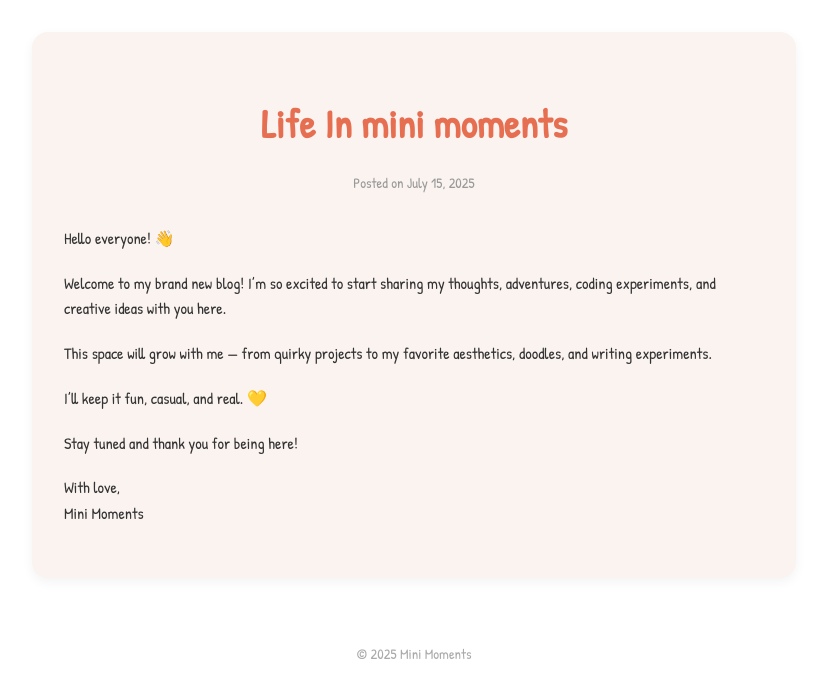
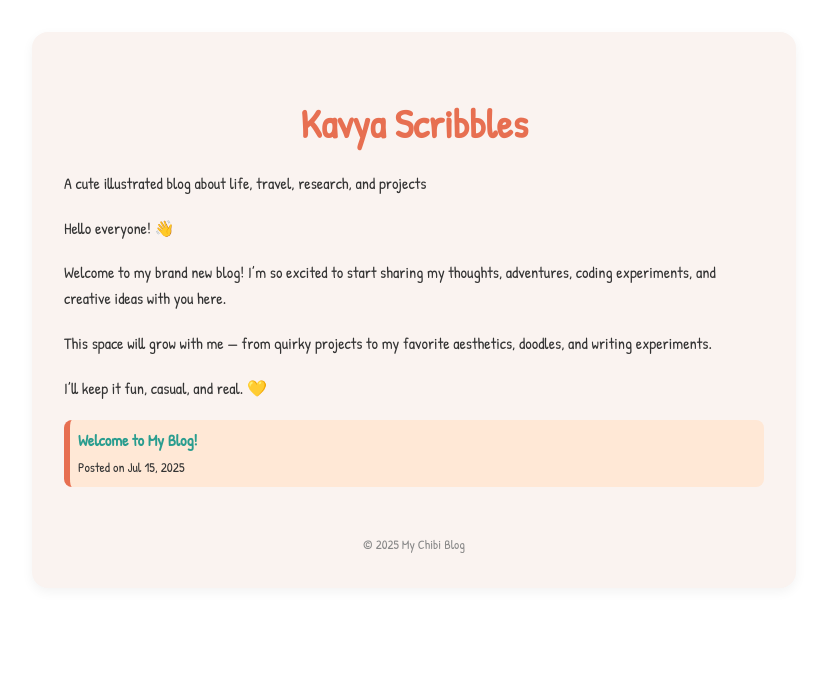
Before and after one commit to Kavya-Krishnamurthy/Kavya, a Jekyll site: the page built from index.md, in a window 1280 px wide. Shown: the top 698 px of the page, without its empty margins (226-1053 px from the left). Built offline with Jekyll 4.4.1, drawn with Linux system fonts in a browser that asks for light colours.

Commit message:
Update home.html

```diff
--- a/_layouts/home.html
+++ b/_layouts/home.html
@@ -51,32 +51,50 @@
       text-decoration: underline;
     }
 
+    .posts-list {
+      list-style-type: none;
+      padding-left: 0;
+    }
+    .posts-list li {
+      margin: 1rem 0;
+      padding: 0.5rem;
+      border-left: 6px solid #E76F51;
+      background: #FFE8D6;
+      border-radius: 8px;
+    }
+
     footer {
+      margin-top: 3rem;
+      font-size: 0.8rem;
       text-align: center;
-      margin-top: 4rem;
-      font-size: 0.9rem;
-      color: #aaa;
+      color: #888;
     }
+
   </style>
 </head>
 <body>
   <div class="container">
-    <h1>Life In mini moments</h1>
-    <div class="date">Posted on July 15, 2025</div>
-
+    <header><h1>{{ site.title }}</h1>
+            <p>{{ site.description }}</p>
+  </header>
     <p>Hello everyone! 👋</p>
     <p>Welcome to my brand new blog! I’m so excited to start sharing my thoughts, adventures, coding experiments, and creative ideas with you here.</p>
     <p>This space will grow with me — from quirky projects to my favorite aesthetics, doodles, and writing experiments.</p>
     <p>I’ll keep it fun, casual, and real. 💛</p>
+  <main>
+    <ul class="posts-list">
+      {% for post in site.posts %}
+      <li>
+        <a href="{{ site.baseurl }}{{ post.url }}">{{ post.title }}</a>
 
-    <p>Stay tuned and thank you for being here!</p>
-
-    <p>With love,<br/>
-    Mini Moments</p>
-  </div>
-
+        <br/>
+        <small>Posted on {{ post.date | date: "%b %-d, %Y" }}</small>
+      </li>
+      {% endfor %}
+    </ul>
+  </main>
   <footer>
-    &copy; 2025 Mini Moments
+    &copy; {{ site.time | date: '%Y' }} My Chibi Blog
   </footer>
 </body>
 </html>
```
